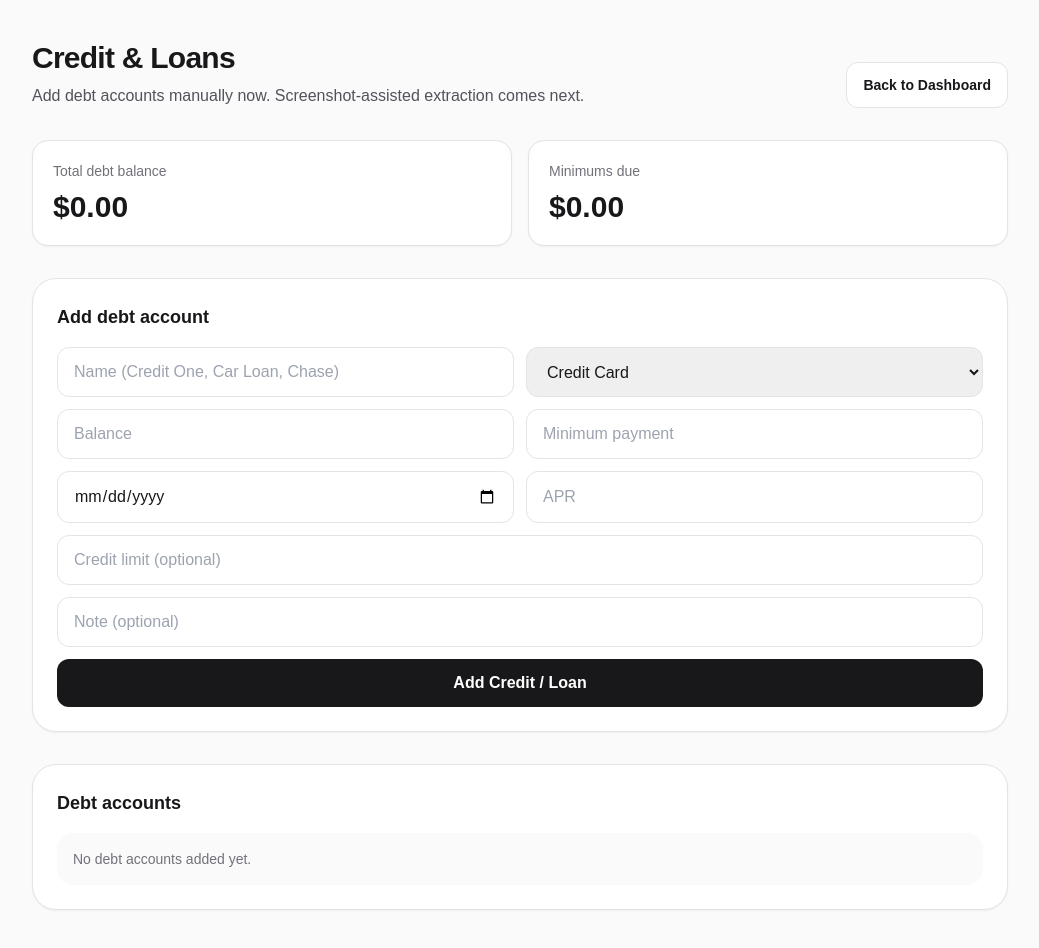
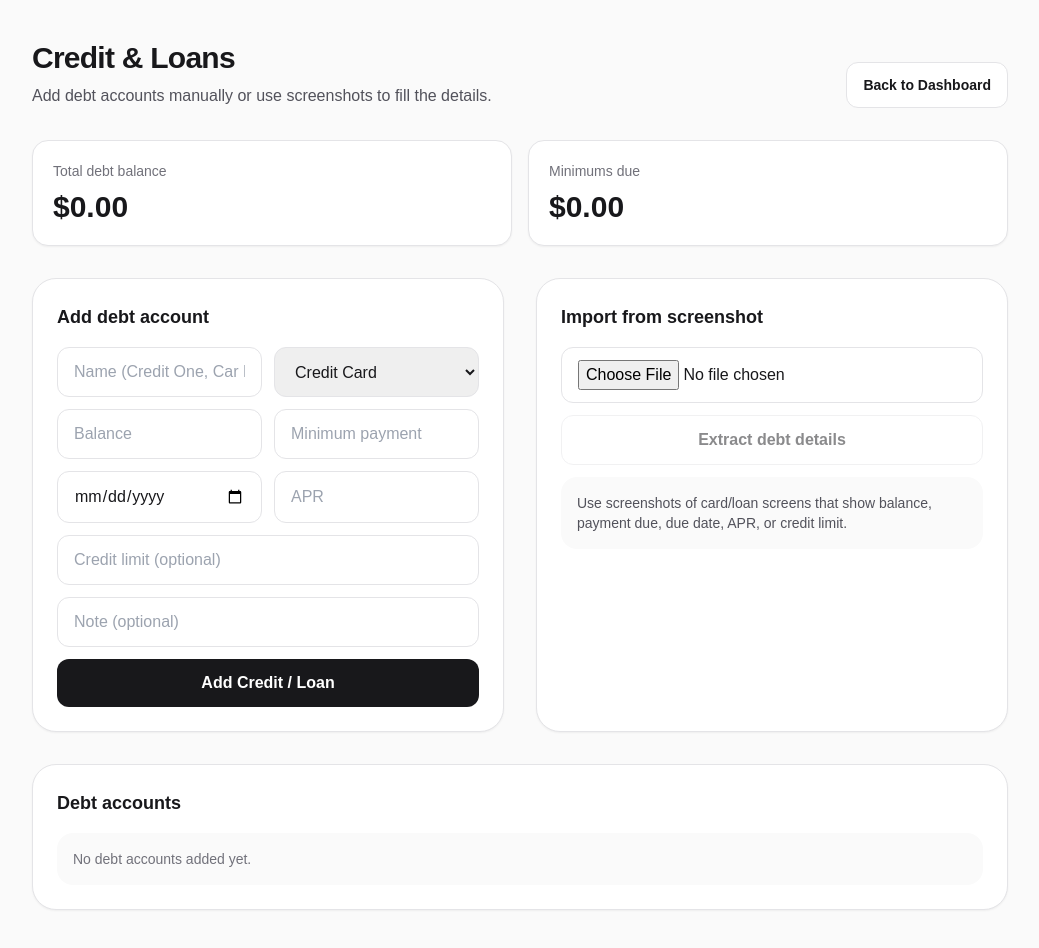
Before and after one commit to KristineMK72/money-control-saas, a Next.js app: page /debt in a window 1280 px wide. Shown: the whole page, without its empty margins (120-1159 px from the left). Built offline with nearby package versions, Linux system fonts and the light colour scheme.

Commit message:
Update page.tsx

```diff
--- a/app/debt/page.tsx
+++ b/app/debt/page.tsx
@@ -3,6 +3,7 @@
 import { useState } from "react";
 import { useMoneyStore } from "@/lib/money/store";
 import type { DebtEntry } from "@/lib/money/types";
+import { ocrImageFile, parseDebtScreenshot } from "@/lib/money/receiptOcr";
 
 export default function DebtPage() {
   const { debts, totals, addDebt, removeDebt } = useMoneyStore();
@@ -15,6 +16,11 @@ export default function DebtPage() {
   const [apr, setApr] = useState("");
   const [creditLimit, setCreditLimit] = useState("");
   const [note, setNote] = useState("");
+
+  const [imageFile, setImageFile] = useState<File | null>(null);
+  const [ocrBusy, setOcrBusy] = useState(false);
+  const [ocrText, setOcrText] = useState("");
+  const [ocrError, setOcrError] = useState("");
 
   function handleAddDebt() {
     const bal = Number(balance);
@@ -44,6 +50,31 @@ export default function DebtPage() {
     setNote("");
   }
 
+  async function handleExtractDebt() {
+    if (!imageFile) return;
+
+    setOcrBusy(true);
+    setOcrError("");
+
+    try {
+      const { text } = await ocrImageFile(imageFile);
+      setOcrText(text);
+
+      const parsed = parseDebtScreenshot(text);
+
+      if (parsed.name) setName(parsed.name);
+      if (parsed.balance != null) setBalance(String(parsed.balance));
+      if (parsed.minPayment != null) setMinPayment(String(parsed.minPayment));
+      if (parsed.dueDate) setDueDate(parsed.dueDate);
+      if (parsed.apr != null) setApr(String(parsed.apr));
+      if (parsed.creditLimit != null) setCreditLimit(String(parsed.creditLimit));
+    } catch (err: any) {
+      setOcrError(err?.message || "Failed to extract debt screenshot.");
+    } finally {
+      setOcrBusy(false);
+    }
+  }
+
   return (
     <main className="min-h-screen bg-zinc-50 text-zinc-900">
       <div className="mx-auto max-w-5xl px-6 py-10">
@@ -53,7 +84,7 @@ export default function DebtPage() {
               Credit & Loans
             </h1>
             <p className="mt-2 text-zinc-600">
-              Add debt accounts manually now. Screenshot-assisted extraction comes next.
+              Add debt accounts manually or use screenshots to fill the details.
             </p>
           </div>
 
@@ -81,7 +112,8 @@ export default function DebtPage() {
           </div>
         </div>
 
-        <div className="mt-8 rounded-3xl border border-zinc-200 bg-white p-6 shadow-sm">
+        <div className="mt-8 grid gap-8 lg:grid-cols-2">
+          <div className="rounded-3xl border border-zinc-200 bg-white p-6 shadow-sm">
             <h2 className="text-lg font-bold">Add debt account</h2>
 
             <div className="mt-4 grid gap-3 md:grid-cols-2">
@@ -160,6 +192,48 @@ export default function DebtPage() {
             </div>
           </div>
 
+          <div className="rounded-3xl border border-zinc-200 bg-white p-6 shadow-sm">
+            <h2 className="text-lg font-bold">Import from screenshot</h2>
+
+            <div className="mt-4 grid gap-3">
+              <input
+                type="file"
+                accept="image/*"
+                onChange={(e) => setImageFile(e.target.files?.[0] || null)}
+                className="rounded-xl border border-zinc-200 px-4 py-3"
+              />
+
+              <button
+                onClick={handleExtractDebt}
+                disabled={!imageFile || ocrBusy}
+                className="rounded-xl border border-zinc-200 bg-white px-4 py-3 font-semibold hover:bg-zinc-100 disabled:opacity-50"
+              >
+                {ocrBusy ? "Extracting..." : "Extract debt details"}
+              </button>
+
+              {ocrError ? (
+                <div className="rounded-xl bg-red-50 p-3 text-sm text-red-700">
+                  {ocrError}
+                </div>
+              ) : null}
+
+              <div className="rounded-2xl bg-zinc-50 p-4 text-sm text-zinc-600">
+                Use screenshots of card/loan screens that show balance, payment due,
+                due date, APR, or credit limit.
+              </div>
+
+              {ocrText ? (
+                <details className="rounded-xl bg-zinc-50 p-3 text-sm text-zinc-600">
+                  <summary className="cursor-pointer font-semibold">
+                    View extracted text
+                  </summary>
+                  <pre className="mt-3 whitespace-pre-wrap text-xs">{ocrText}</pre>
+                </details>
+              ) : null}
+            </div>
+          </div>
+        </div>
+
         <div className="mt-8 rounded-3xl border border-zinc-200 bg-white p-6 shadow-sm">
           <h2 className="text-lg font-bold">Debt accounts</h2>
 
```
Lines whose indentation alone changed are shown as unchanged.
